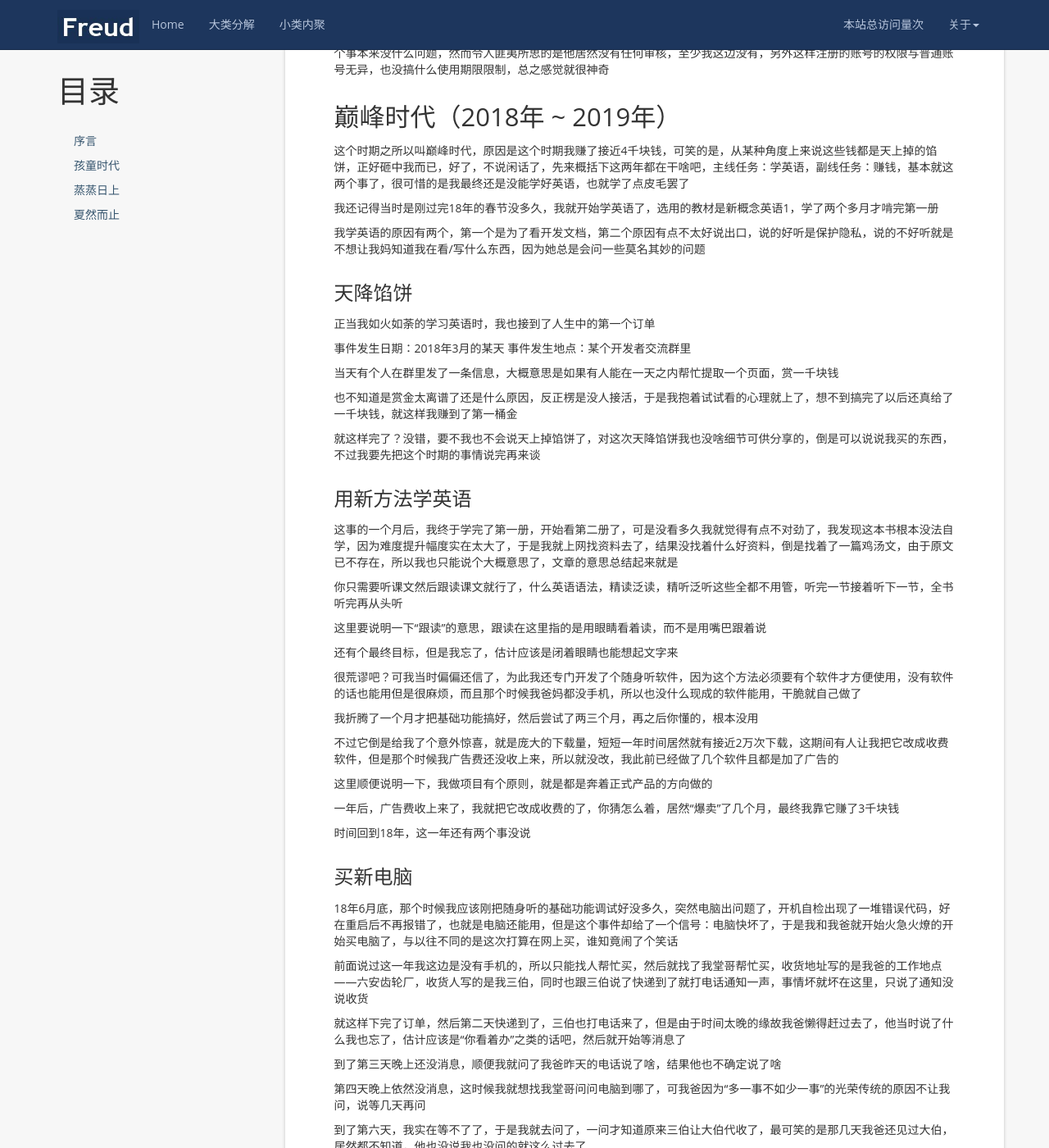
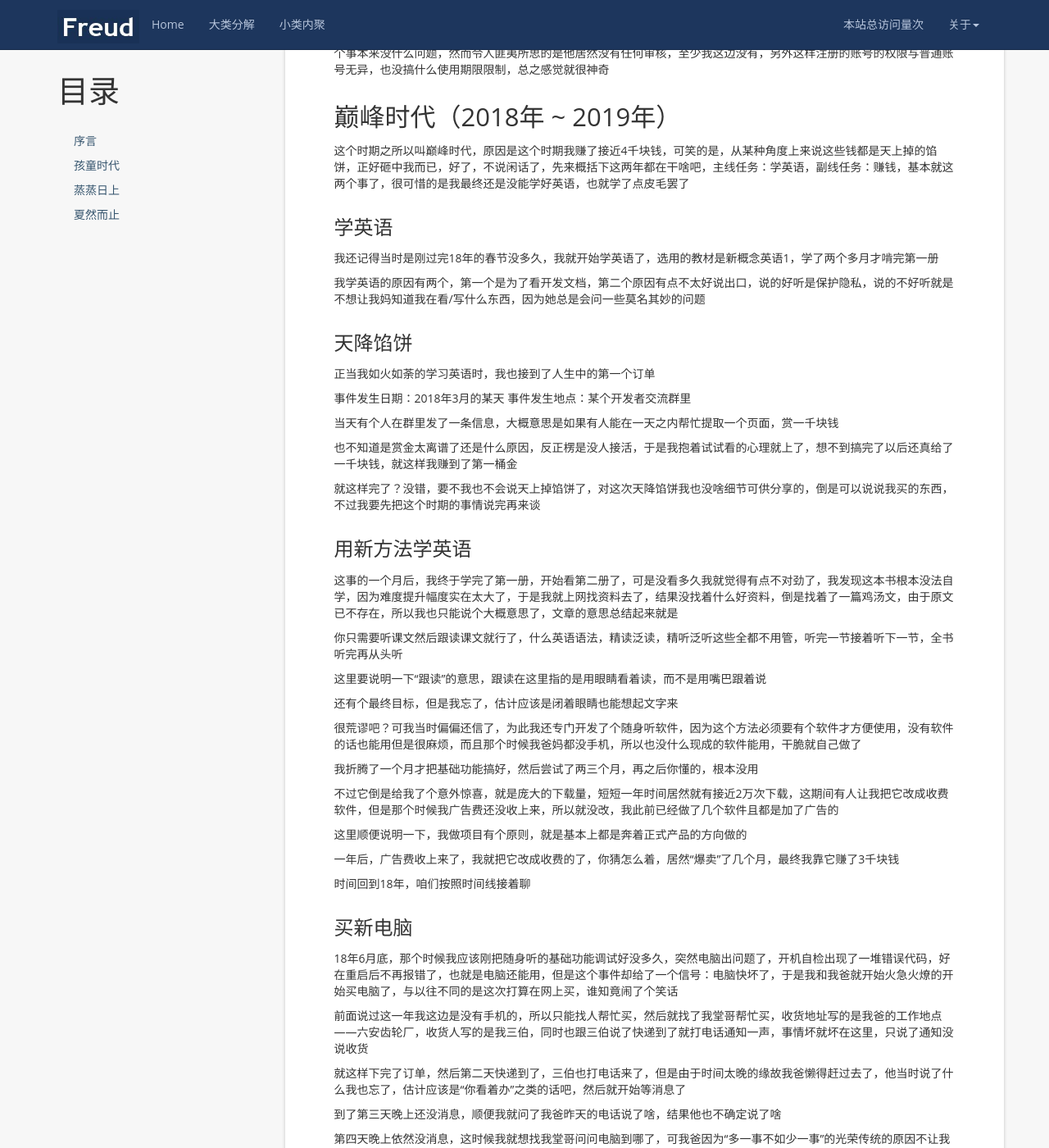
Before and after one commit to kljzndx/My-Blog, a Jekyll site: the page built from _posts/2021-07-07-autobiography.md, in a window 1280 px wide and 1400 px high, scrolled down 3392 px. Shown: the whole window at 82% size. Built offline with Jekyll 4.4.1, drawn with Linux system fonts in a browser that asks for light colours; nearby versions of some CDN libraries; comment, search, counter and statistics services are not loaded.

Commit message:
修正部分内容

```diff
--- a/_posts/2021-07-07-autobiography.md
+++ b/_posts/2021-07-07-autobiography.md
@@ -129,6 +129,8 @@ tags: [自传]
 
 这个时期之所以叫巅峰时代，原因是这个时期我赚了接近4千块钱，可笑的是，从某种角度上来说这些钱都是天上掉的馅饼，正好砸中我而已，好了，不说闲话了，先来概括下这两年都在干啥吧，主线任务：学英语，副线任务：赚钱，基本就这两个事了，很可惜的是我最终还是没能学好英语，也就学了点皮毛罢了
 
+### 学英语
+
 我还记得当时是刚过完18年的春节没多久，我就开始学英语了，选用的教材是新概念英语1，学了两个多月才啃完第一册
 
 我学英语的原因有两个，第一个是为了看开发文档，第二个原因有点不太好说出口，说的好听是保护隐私，说的不好听就是不想让我妈知道我在看/写什么东西，因为她总是会问一些莫名其妙的问题
@@ -162,11 +164,11 @@ tags: [自传]
 
 不过它倒是给我了个意外惊喜，就是庞大的下载量，短短一年时间居然就有接近2万次下载，这期间有人让我把它改成收费软件，但是那个时候我广告费还没收上来，所以就没改，我此前已经做了几个软件且都是加了广告的
 
-这里顺便说明一下，我做项目有个原则，就是都是奔着正式产品的方向做的
+这里顺便说明一下，我做项目有个原则，就是基本上都是奔着正式产品的方向做的
 
 一年后，广告费收上来了，我就把它改成收费的了，你猜怎么着，居然“爆卖”了几个月，最终我靠它赚了3千块钱
 
-时间回到18年，这一年还有两个事没说
+时间回到18年，咱们按照时间线接着聊
 
 ### 买新电脑
 
```
